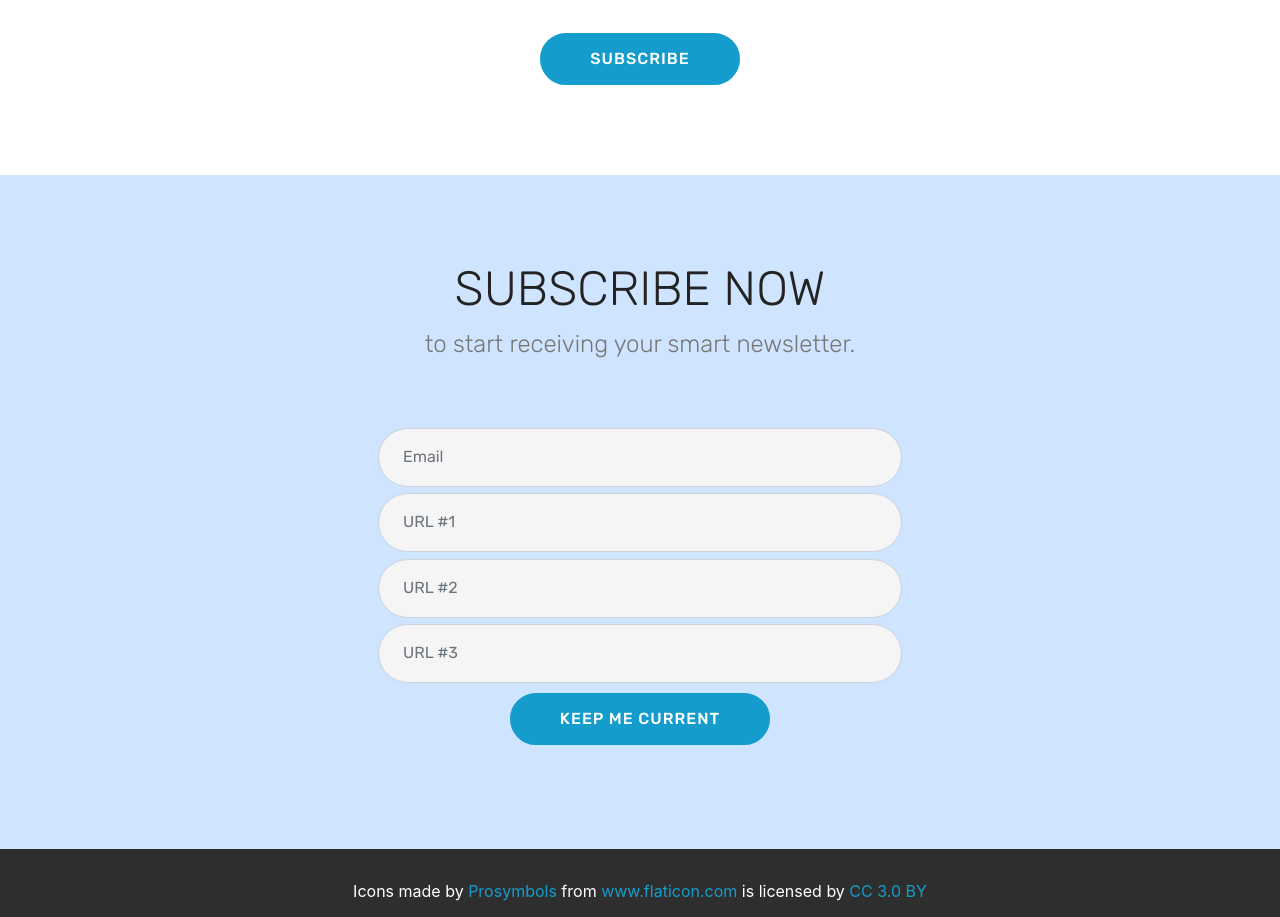
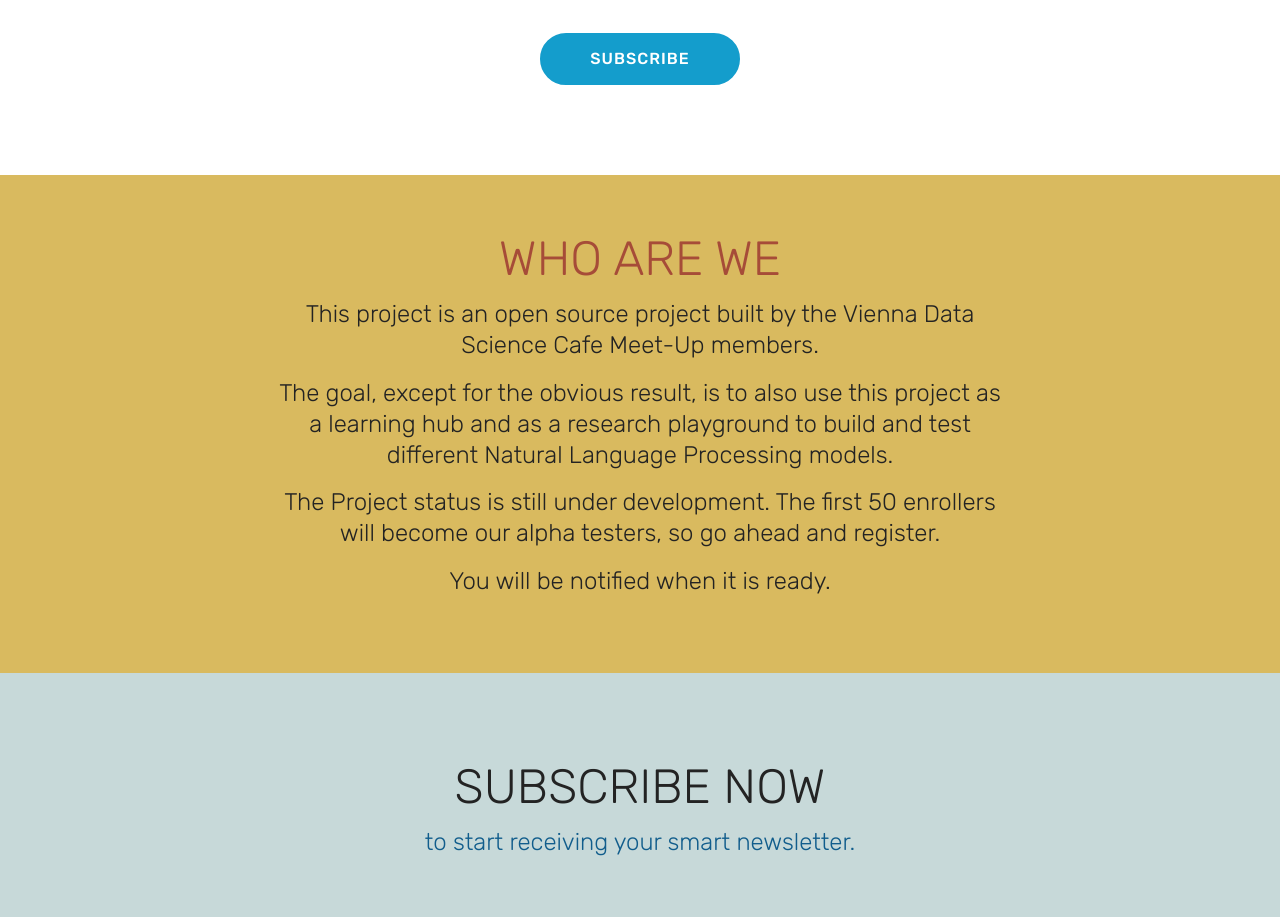
Before and after one commit to Keep-Current/MiniSite, a plain HTML site: page site/index.html in a window 1280 px wide. Shown: the part 1291-2208 px from the top of the page. Drawn offline with Linux system fonts and the light colour scheme; files whose address does not match are found by name.

Commit message:
added about us section

```diff
--- a/site/assets/mobirise/css/mbr-additional.css
+++ b/site/assets/mobirise/css/mbr-additional.css
@@ -1594,11 +1594,11 @@ body {
 .cid-qLIHGPkvW5 {
   padding-top: 90px;
   padding-bottom: 90px;
-  background-color: #cfe4ff;
+  background-color: #C7D9D9;
 }
 
 .cid-qLIHGPkvW5 .mbr-section-subtitle {
-  color: #767676;
+  color: #115D8C;
 }
 
 .cid-qLIHGPkvW5 .formoid {
@@ -1707,3 +1707,13 @@ body {
   padding-bottom: 30px;
   background-color: #2e2e2e;
 }
+
+.cid-qLILq3kDI2 {
+  padding-top: 60px;
+  padding-bottom: 60px;
+  background-color: #D9BA5F;
+}
+
+.cid-qLILq3kDI2 h2 {
+  color: #A64C38
+}
--- a/site/index.html
+++ b/site/index.html
@@ -101,10 +101,25 @@
         </div>
     </section>
 
+    <section class="mbr-section content4 cid-qLILq3kDI2" id="content4-j">
+        <div class="container">
+            <div class="row justify-content-center">
+                <div class="title col-12 col-lg-8">
+                    <h2 class="align-center pb-2 mbr-fonts-style display-2">WHO ARE WE</h2>
+                    <h3 class="mbr-section-subtitle align-center mbr-light mbr-fonts-style display-5">
+                        <p>This project is an open source project built by the Vienna Data Science Cafe Meet-Up members. </p>
+                        <p>The goal, except for the obvious result, is to also use this project as a learning hub and as a research
+                            playground to build and test different Natural Language Processing models.</p>
+                        <p>The Project status is still under development. The first 50 enrollers will become our alpha testers,
+                            so go ahead and register.</p>
+                        <p>You will be notified when it is ready. </p>
+                    </h3>
+                </div>
+            </div>
+        </div>
+    </section>
+
     <section class="mbr-section form3 cid-qLIHGPkvW5" id="subscribe-form">
-
-
-
 
 
         <div class="container">
```
